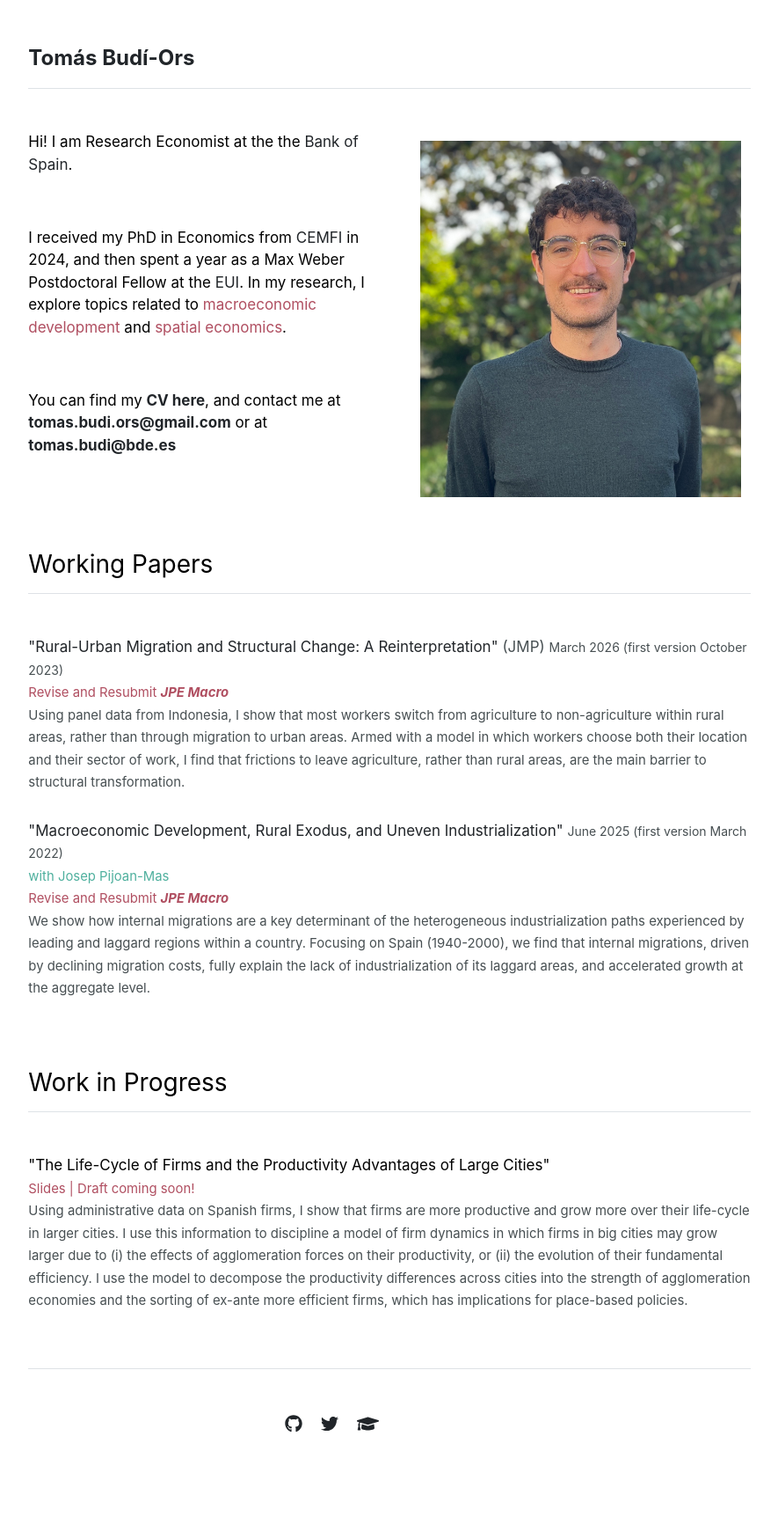
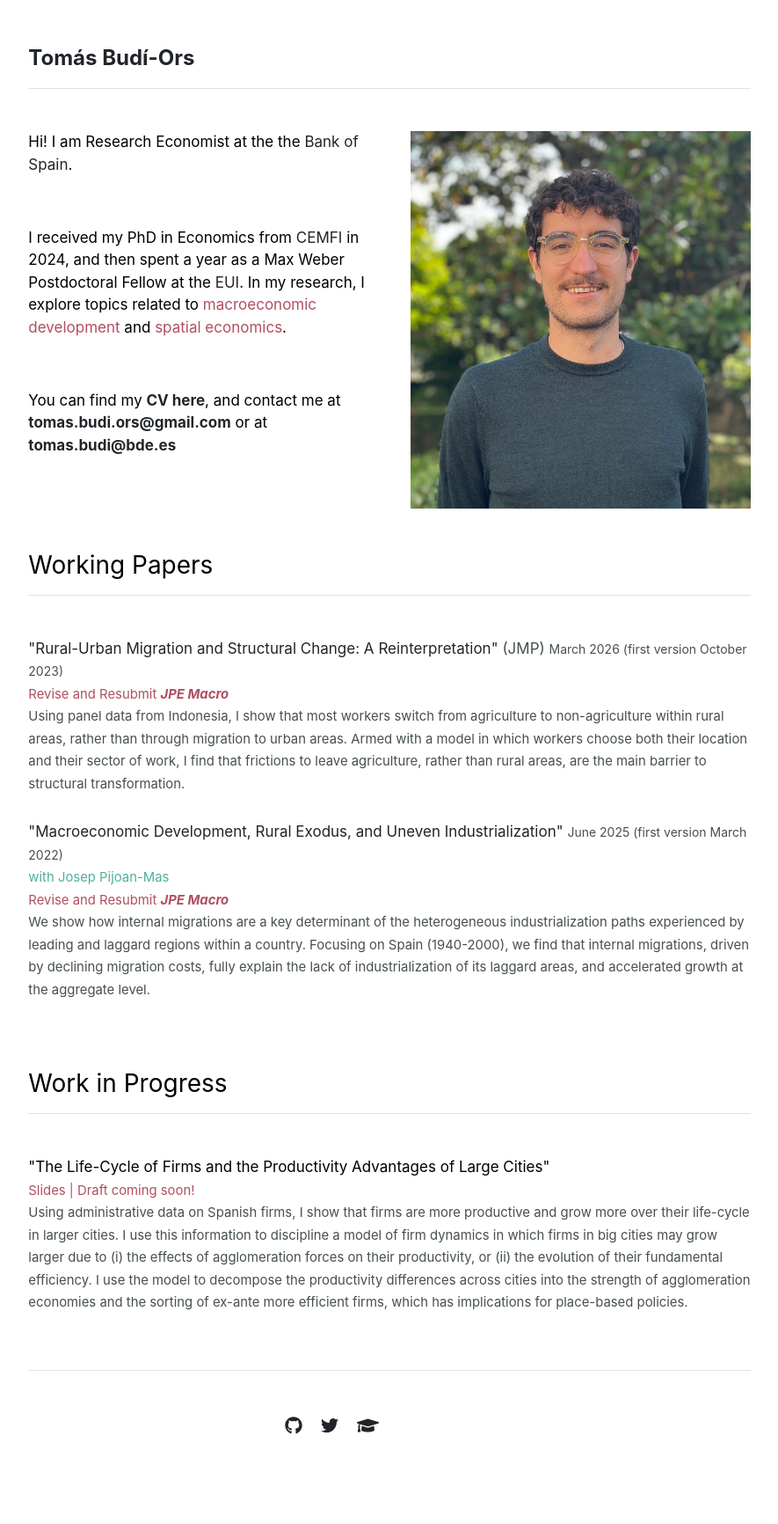
Before and after one commit to tomas-budi-ors/tomas-budi-ors.github.io, a Jekyll site: the page built from index.md, in a window 1280 px wide. Shown: the whole page at 88% size, without its empty margins (197-1082 px from the left). Built offline with Jekyll 4.4.1, drawn with Linux system fonts in a browser that asks for light colours.

Commit message:
Revert "Fix photo sizing"
This reverts commit 92f821062c5647826b2c8f73d26325e13f5c5359.

```diff
--- a/_sass/main.scss
+++ b/_sass/main.scss
@@ -63,7 +63,7 @@ span.abstract a {
 }
 
 .col-md-6.center-image img {
-  max-height: 45vh;
+  max-height: 100%;
   max-width: 100%;
   width: auto;
   object-fit: contain;
```
